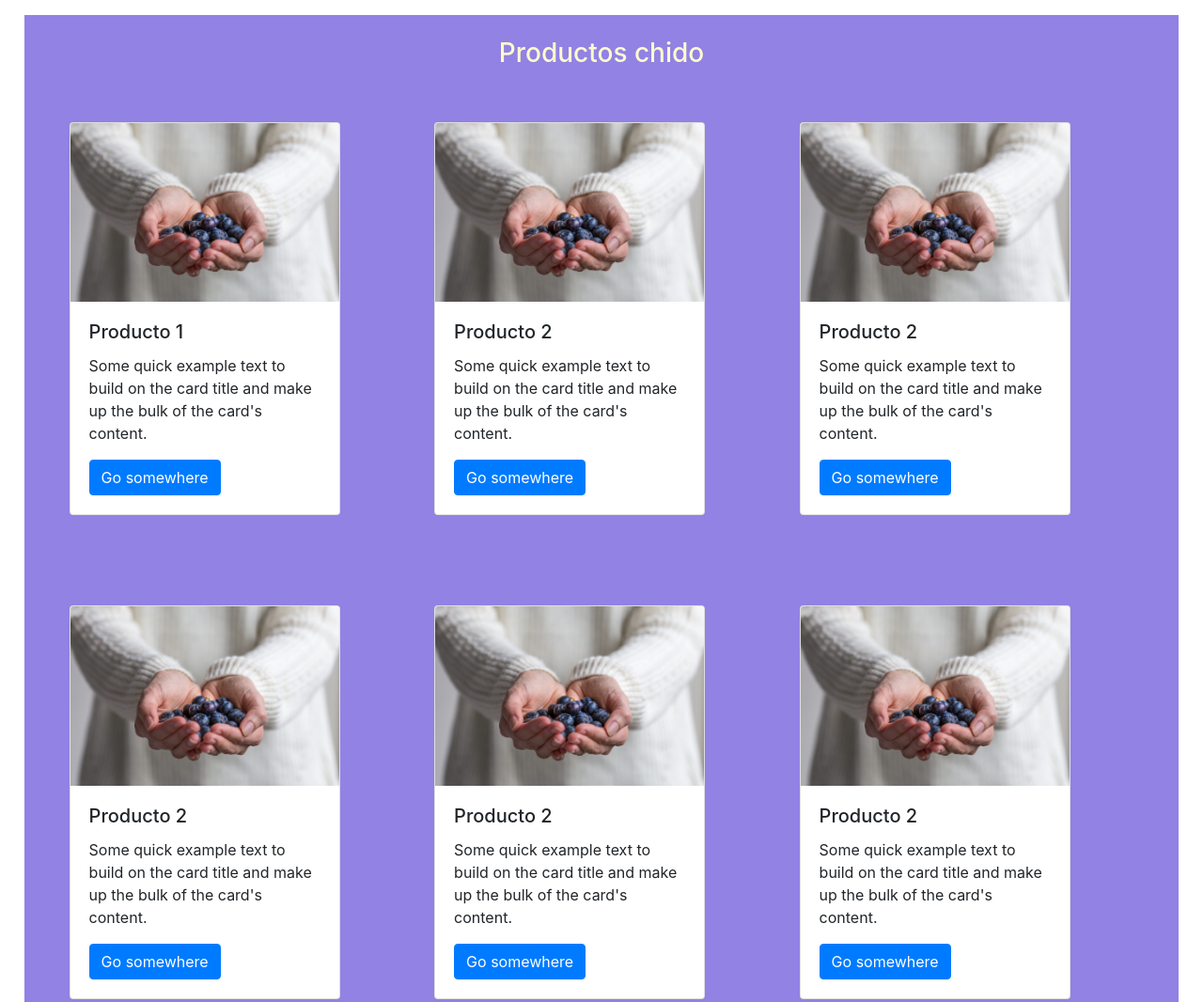
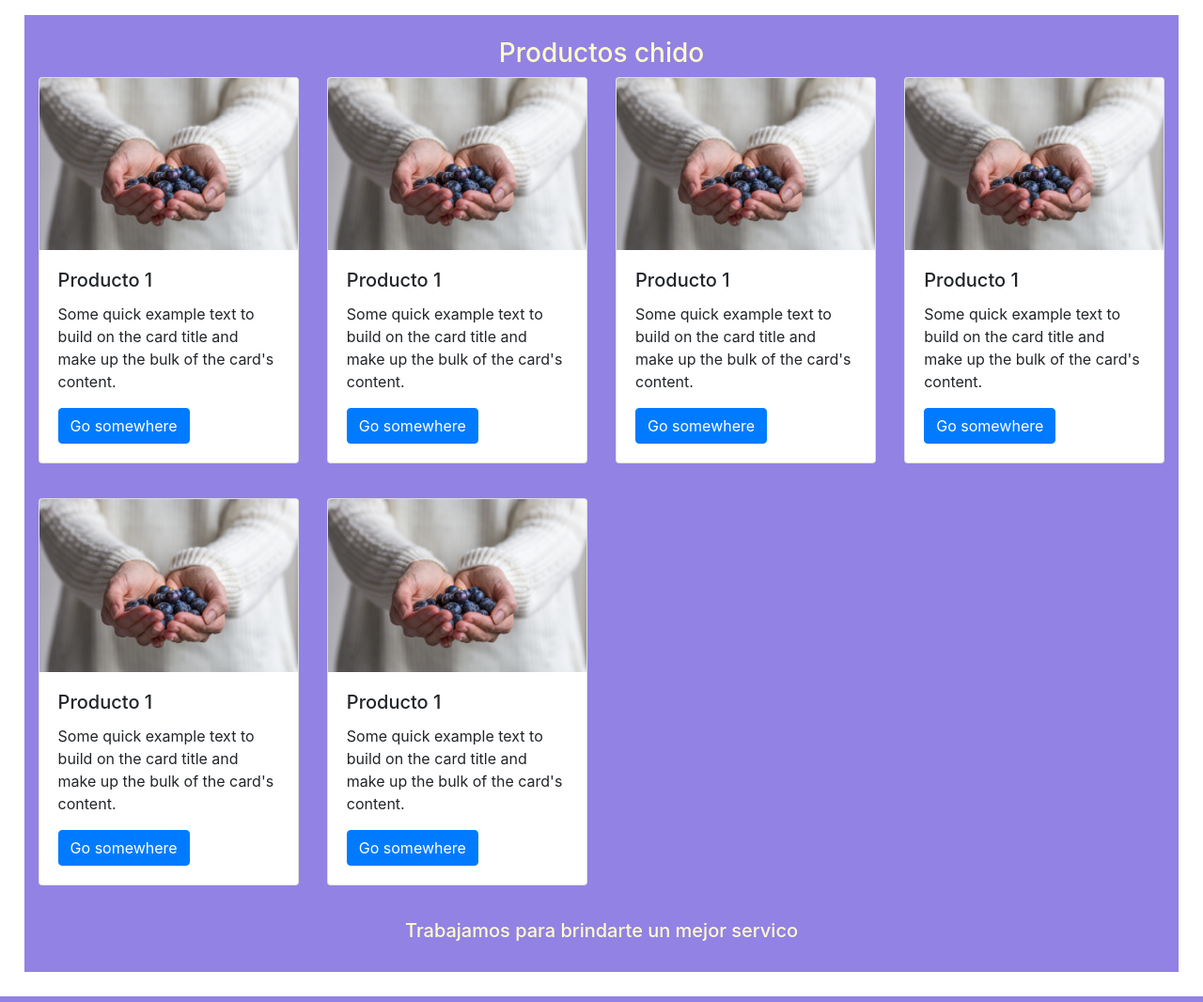
Before and after one commit to Luis-Salinas-SD/Hugo-s, a plain HTML site: page index.html in a window 1280 px wide. Shown: the part 340-1406 px from the top of the page at 94% size. Drawn offline with nearby package versions, Linux system fonts and the light colour scheme.

Commit message:
Actualizacion 1.0

```diff
--- a/css/style.css
+++ b/css/style.css
@@ -32,8 +32,8 @@
 }
 
 .prod{
-    display: inline-block;
-
+    /*display: inline-block;*/
+    margin-bottom: 3%;
 }
 
 /*# Footer */
--- a/index.html
+++ b/index.html
@@ -42,6 +42,7 @@
     </nav>
   </header>
   <!--* / Manú principal  -->
+
   <!--$ banner-main -->
   <section class="banner col-lg-12">
     <div class="banner col-lg-12">
@@ -50,12 +51,15 @@
     </div>
   </section>
   <!--$ banner main -->
+
   <!--# Section Shop-->
-  <section class="shop">
+  <section class="shop ">
     <br>
     <h3 class="txt">Productos chido</h3>
 
-    <div class="m-5 prod">
+    <div class="container-fluid">
+      <div class="row">
+        <div class="col-12 col-xl-3 prod d-flex justify-content-center">
           <div class="card" style="width: 18rem;">
             <img class="card-img-top" src="img/img-1.jpg" alt="Card image cap">
             <div class="card-body">
@@ -66,61 +70,66 @@
             </div>
           </div>
         </div>
-    <div class="m-5 prod">
+        <div class="col-12 col-xl-3 prod d-flex justify-content-center">
           <div class="card" style="width: 18rem;">
             <img class="card-img-top" src="img/img-1.jpg" alt="Card image cap">
             <div class="card-body">
-          <h5 class="card-title">Producto 2</h5>
+              <h5 class="card-title">Producto 1</h5>
               <p class="card-text">Some quick example text to build on the card title and make up the bulk of the card's
                 content.</p>
               <a href="#" class="btn btn-primary">Go somewhere</a>
             </div>
           </div>
         </div>
-    <div class="m-5 prod">
+        <div class=" col-12 col-xl-3 prod d-flex justify-content-center">
           <div class="card" style="width: 18rem;">
             <img class="card-img-top" src="img/img-1.jpg" alt="Card image cap">
             <div class="card-body">
-          <h5 class="card-title">Producto 2</h5>
+              <h5 class="card-title">Producto 1</h5>
               <p class="card-text">Some quick example text to build on the card title and make up the bulk of the card's
                 content.</p>
               <a href="#" class="btn btn-primary">Go somewhere</a>
             </div>
           </div>
         </div>
-    <div class="m-5 prod">
+        <div class="col-12 col-xl-3 prod d-flex justify-content-center">
           <div class="card" style="width: 18rem;">
             <img class="card-img-top" src="img/img-1.jpg" alt="Card image cap">
             <div class="card-body">
-          <h5 class="card-title">Producto 2</h5>
+              <h5 class="card-title">Producto 1</h5>
               <p class="card-text">Some quick example text to build on the card title and make up the bulk of the card's
                 content.</p>
               <a href="#" class="btn btn-primary">Go somewhere</a>
             </div>
           </div>
         </div>
-    <div class="m-5 prod">
+        <div class="col-12 col-xl-3 prod d-flex justify-content-center">
           <div class="card" style="width: 18rem;">
             <img class="card-img-top" src="img/img-1.jpg" alt="Card image cap">
             <div class="card-body">
-          <h5 class="card-title">Producto 2</h5>
+              <h5 class="card-title">Producto 1</h5>
               <p class="card-text">Some quick example text to build on the card title and make up the bulk of the card's
                 content.</p>
               <a href="#" class="btn btn-primary">Go somewhere</a>
             </div>
           </div>
         </div>
-    <div class="m-5 prod">
+        <div class="col-12 col-xl-3 prod d-flex justify-content-center">
           <div class="card" style="width: 18rem;">
             <img class="card-img-top" src="img/img-1.jpg" alt="Card image cap">
             <div class="card-body">
-          <h5 class="card-title">Producto 2</h5>
+              <h5 class="card-title">Producto 1</h5>
               <p class="card-text">Some quick example text to build on the card title and make up the bulk of the card's
                 content.</p>
               <a href="#" class="btn btn-primary">Go somewhere</a>
             </div>
           </div>
         </div>
+
+      </div>
+
+    </div>
+
     <h5 class="txt">Trabajamos para brindarte un mejor servico</h5>
     <br>
   </section>
```
Lines whose indentation alone changed are shown as unchanged.
